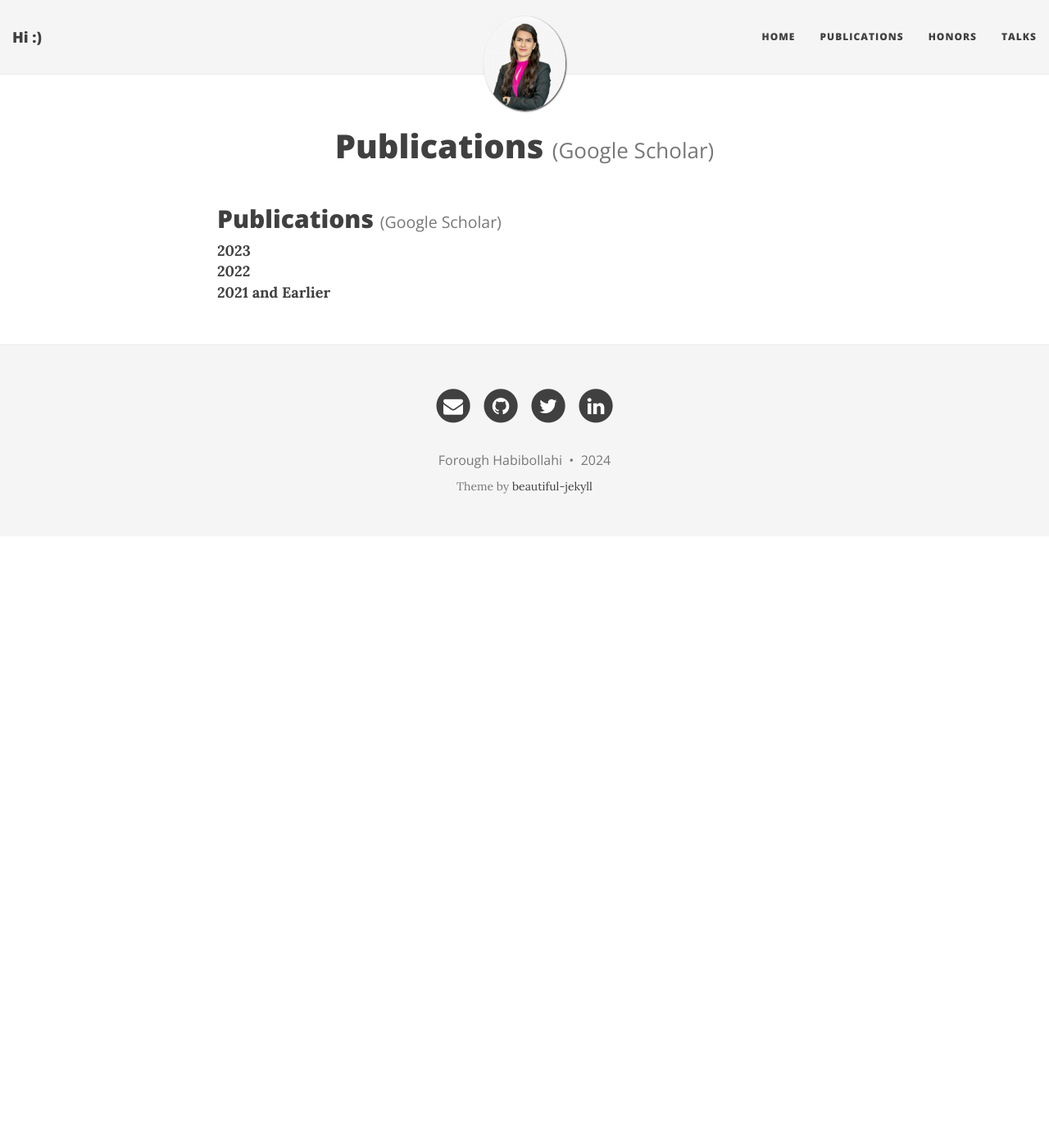
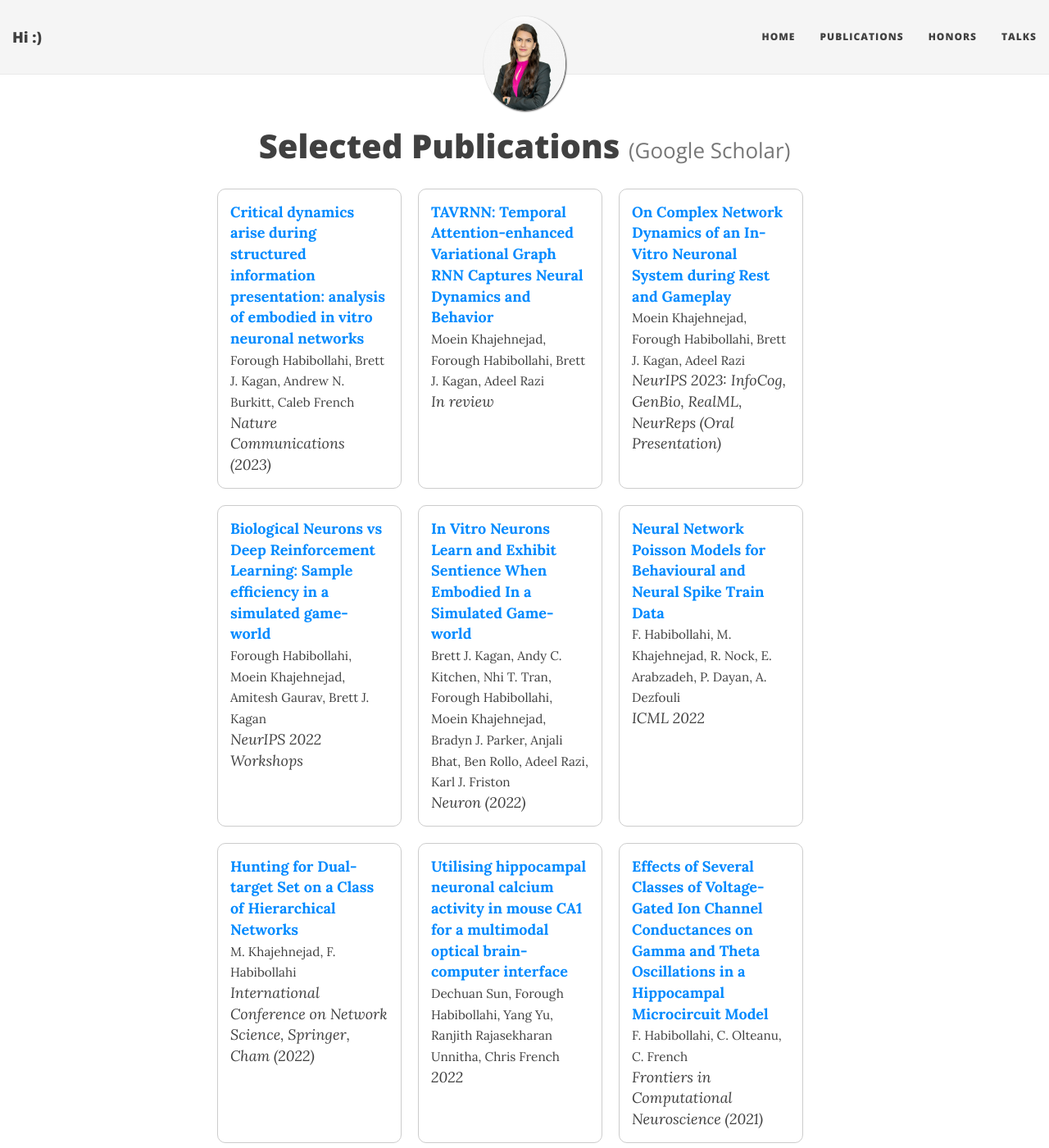
Before and after one commit to ForoughHa/ForoughHa.github.io, a Jekyll site: the page built from publications.md, in a window 1280 px wide and 1400 px high. Shown: the whole window at 82% size. Built offline with Jekyll 4.4.1, drawn with Linux system fonts in a browser that asks for light colours; nearby versions of some CDN libraries; some of the changed text lies outside the part shown.

Commit message:
Update publications.md

```diff
--- a/publications.md
+++ b/publications.md
@@ -1,83 +1,123 @@
 ---
 layout: page
-title: Publications <a href="https://scholar.google.com/citations?user=t6uNqqIAAAAJ&hl=en&oi=ao"> <small> (Google Scholar) </small> </a>
+title: Selected Publications <a href="https://scholar.google.com/citations?user=t6uNqqIAAAAJ&hl=en&oi=ao"> <small> (Google Scholar) </small> </a>
 ---
 <!-- ### 2022 -->
 <!-- --- -->
 
-<div>
-  <h2>Publications <a href="https://scholar.google.com/citations?user=t6uNqqIAAAAJ&hl=en&oi=ao"><small>(Google Scholar)</small></a></h2>
+<div style="display: flex; flex-wrap: wrap; gap: 20px;">
+  <div style="border: 1px solid #ccc; border-radius: 10px; padding: 15px; width: 30%;">
+    <a href="https://www.nature.com/articles/s41467-023-41020-3" style="font-weight: bold;">
+      Critical dynamics arise during structured information presentation: analysis of embodied in vitro neuronal networks
+    </a>
+    <br />
+    <small>Forough Habibollahi, Brett J. Kagan, Andrew N. Burkitt, Caleb French</small>
+    <br />
+    <em>Nature Communications (2023)</em>
+  </div>
 
-  <details>
-    <summary><strong>2023</strong></summary>
-    <ul>
-      <li>
-        <a href="https://www.nature.com/articles/s41467-023-41020-3">
-          Critical dynamics arise during structured information presentation: analysis of embodied in vitro neuronal networks
-        </a>
-        <br />
-        Forough Habibollahi, Brett J. Kagan, Andrew N. Burkitt, Caleb French
-        <br />
-        <em>Nature Communications (2023)</em>
-      </li>
-      <li>
-        <a href="https://arxiv.org/pdf/2410.00665">TAVRNN: Temporal Attention-enhanced Variational Graph RNN Captures Neural Dynamics and Behavior</a>
-        <br />
-        Moein Khajehnejad, Forough Habibollahi, Brett J. Kagan, Adeel Razi
-        <br />
-        <em>In review</em>
-      </li>
-    </ul>
-  </details>
+  <div style="border: 1px solid #ccc; border-radius: 10px; padding: 15px; width: 30%;">
+    <a href="https://arxiv.org/pdf/2410.00665" style="font-weight: bold;">
+      TAVRNN: Temporal Attention-enhanced Variational Graph RNN Captures Neural Dynamics and Behavior
+    </a>
+    <br />
+    <small>Moein Khajehnejad, Forough Habibollahi, Brett J. Kagan, Adeel Razi</small>
+    <br />
+    <em>In review</em>
+  </div>
 
-  <details>
-    <summary><strong>2022</strong></summary>
-    <ul>
-      <li>
-        <a href="https://openreview.net/pdf?id=dq53F97iVv">
-          On Complex Network Dynamics of an In-Vitro Neuronal System during Rest and Gameplay
-        </a>
-        <br />
-        Moein Khajehnejad, Forough Habibollahi, Brett J. Kagan, Adeel Razi
-        <br />
-        <em>NeurIPS 2023: InfoCog, GenBio, RealML, NeurReps (Oral Presentation)</em>
-      </li>
-      <li>
-        <a href="https://openreview.net/pdf?id=N5qLXpc7HQy">
-          Biological Neurons vs Deep Reinforcement Learning: Sample efficiency in a simulated game-world
-        </a>
-        <br />
-        Forough Habibollahi, Moein Khajehnejad, Amitesh Gaurav, Brett J. Kagan
-        <br />
-        <em>NeurIPS 2022 Workshops</em>
-      </li>
-    </ul>
-  </details>
+  <div style="border: 1px solid #ccc; border-radius: 10px; padding: 15px; width: 30%;">
+    <a href="https://openreview.net/pdf?id=dq53F97iVv" style="font-weight: bold;">
+      On Complex Network Dynamics of an In-Vitro Neuronal System during Rest and Gameplay
+    </a>
+    <br />
+    <small>Moein Khajehnejad, Forough Habibollahi, Brett J. Kagan, Adeel Razi</small>
+    <br />
+    <em>NeurIPS 2023: InfoCog, GenBio, RealML, NeurReps (Oral Presentation)</em>
+  </div>
 
-  <details>
-    <summary><strong>2021 and Earlier</strong></summary>
-    <ul>
-      <li>
-        <a href="https://proceedings.mlr.press/v162/khajehnejad22a.html">
-          Neural Network Poisson Models for Behavioural and Neural Spike Train Data
-        </a>
-        <br />
-        F. Habibollahi, M. Khajehnejad, R. Nock, E. Arabzadeh, P. Dayan, A. Dezfouli
-        <br />
-        <em>ICML 2022</em>
-      </li>
-      <li>
-        <a href="https://www.mdpi.com/2076-3425/7/8/109/htm">
-          Alzheimer's disease early diagnosis using manifold-based semi-supervised learning
-        </a>
-        <br />
-        M. Khajehnejad, F. Habibollahi, H. Mohammadzade
-        <br />
-        <em>Brain Sciences, 2017</em>
-      </li>
-    </ul>
-  </details>
+  <div style="border: 1px solid #ccc; border-radius: 10px; padding: 15px; width: 30%;">
+    <a href="https://openreview.net/pdf?id=N5qLXpc7HQy" style="font-weight: bold;">
+      Biological Neurons vs Deep Reinforcement Learning: Sample efficiency in a simulated game-world
+    </a>
+    <br />
+    <small>Forough Habibollahi, Moein Khajehnejad, Amitesh Gaurav, Brett J. Kagan</small>
+    <br />
+    <em>NeurIPS 2022 Workshops</em>
+  </div>
+
+  <div style="border: 1px solid #ccc; border-radius: 10px; padding: 15px; width: 30%;">
+    <a href="https://www.cell.com/neuron/fulltext/S0896-6273(22)00806-6" style="font-weight: bold;">
+      In Vitro Neurons Learn and Exhibit Sentience When Embodied In a Simulated Game-world
+    </a>
+    <br />
+    <small>Brett J. Kagan, Andy C. Kitchen, Nhi T. Tran, Forough Habibollahi, Moein Khajehnejad, Bradyn J. Parker, Anjali Bhat, Ben Rollo, Adeel Razi, Karl J. Friston</small>
+    <br />
+    <em>Neuron (2022)</em>
+  </div>
+
+  <div style="border: 1px solid #ccc; border-radius: 10px; padding: 15px; width: 30%;">
+    <a href="https://proceedings.mlr.press/v162/khajehnejad22a.html" style="font-weight: bold;">
+      Neural Network Poisson Models for Behavioural and Neural Spike Train Data
+    </a>
+    <br />
+    <small>F. Habibollahi, M. Khajehnejad, R. Nock, E. Arabzadeh, P. Dayan, A. Dezfouli</small>
+    <br />
+    <em>ICML 2022</em>
+  </div>
+
+  <div style="border: 1px solid #ccc; border-radius: 10px; padding: 15px; width: 30%;">
+    <a href="https://link.springer.com/chapter/10.1007/978-3-030-97240-0_8" style="font-weight: bold;">
+      Hunting for Dual-target Set on a Class of Hierarchical Networks
+    </a>
+    <br />
+    <small>M. Khajehnejad, F. Habibollahi</small>
+    <br />
+    <em>International Conference on Network Science, Springer, Cham (2022)</em>
+  </div>
+
+  <div style="border: 1px solid #ccc; border-radius: 10px; padding: 15px; width: 30%;">
+    <a href="https://www.biorxiv.org/content/10.1101/2022.04.26.489497v1.full.pdf" style="font-weight: bold;">
+      Utilising hippocampal neuronal calcium activity in mouse CA1 for a multimodal optical brain-computer interface
+    </a>
+    <br />
+    <small>Dechuan Sun, Forough Habibollahi, Yang Yu, Ranjith Rajasekharan Unnitha, Chris French</small>
+    <br />
+    <em>2022</em>
+  </div>
+
+  <div style="border: 1px solid #ccc; border-radius: 10px; padding: 15px; width: 30%;">
+    <a href="https://internal-journal.frontiersin.org/articles/10.3389/fncom.2021.630271/full" style="font-weight: bold;">
+      Effects of Several Classes of Voltage-Gated Ion Channel Conductances on Gamma and Theta Oscillations in a Hippocampal Microcircuit Model
+    </a>
+    <br />
+    <small>F. Habibollahi, C. Olteanu, C. French</small>
+    <br />
+    <em>Frontiers in Computational Neuroscience (2021)</em>
+  </div>
+
+  <div style="border: 1px solid #ccc; border-radius: 10px; padding: 15px; width: 30%;">
+    <a href="https://www.brainstimjrnl.com/article/S1935-861X(18)30162-1/fulltext" style="font-weight: bold;">
+      MAGIC: a MATLAB Toolbox for External Control of Transcranial Magnetic Stimulation Devices
+    </a>
+    <br />
+    <small>F. Habibollahi, N.C. Rogasch, N.A. McNair, M. Biabani, S.D. Pillen, T.R. Marshall, T.O. Bergmann</small>
+    <br />
+    <em>Brain Stimulation (2018)</em>
+  </div>
+
+  <div style="border: 1px solid #ccc; border-radius: 10px; padding: 15px; width: 30%;">
+    <a href="https://www.mdpi.com/2076-3425/7/8/109/htm" style="font-weight: bold;">
+      Alzheimer's disease early diagnosis using manifold-based semi-supervised learning
+    </a>
+    <br />
+    <small>M. Khajehnejad, F. Habibollahi, H. Mohammadzade</small>
+    <br />
+    <em>Brain Sciences (2017)</em>
+  </div>
 </div>
+
+
 
 
 <!--
```
